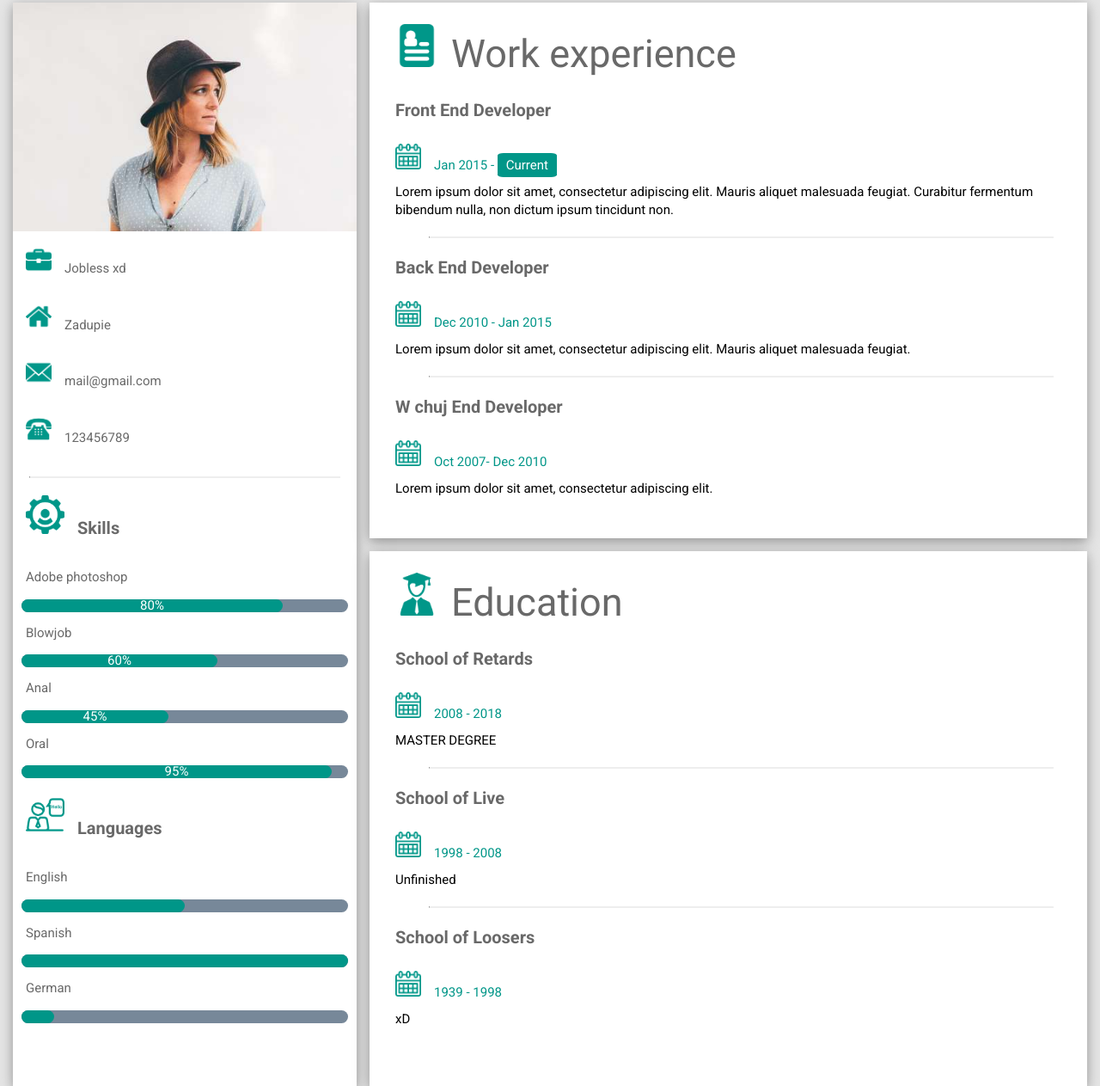
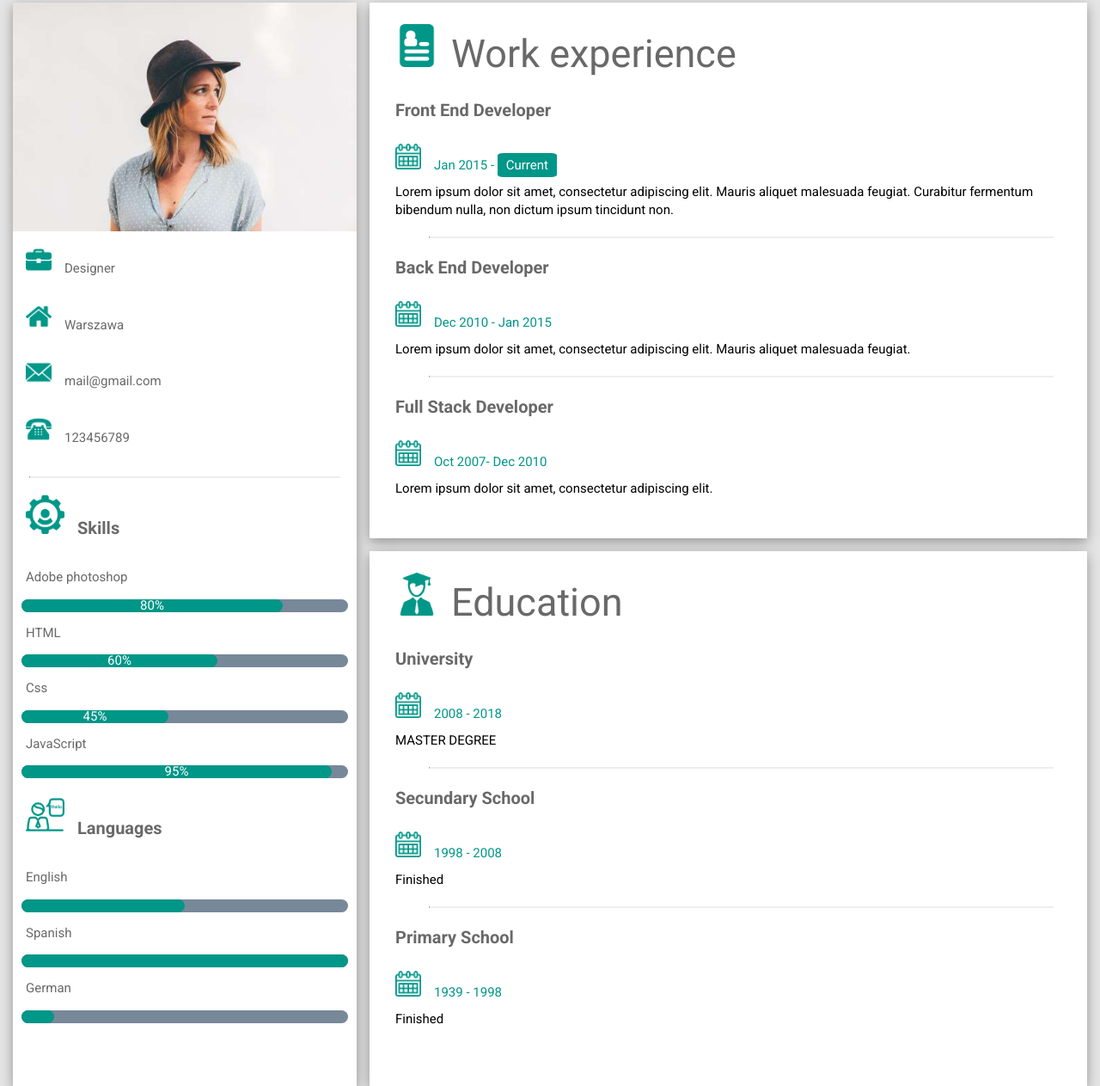
Before and after one commit to RafalStan/Simple-CV, a plain HTML site: page index.html in a window 1280 px wide. Shown: the part 7-1270 px from the top of the page at 86% size. Drawn offline with Linux system fonts and the light colour scheme.

Commit message:
Little change of text

```diff
--- a/index.html
+++ b/index.html
@@ -23,8 +23,8 @@
                     <img src="img/avatar_hat.jpg" style="width: 100%; height: 100%;">
                 </div>
                 <div class="skills">
-                    <p><img class="icon" src="img/briefcase.png">Jobless xd</p>
-                    <p><img class="icon" src="img/Home.png">Zadupie</p>
+                    <p><img class="icon" src="img/briefcase.png">Designer</p>
+                    <p><img class="icon" src="img/Home.png">Warszawa</p>
                     <p><img class="icon" src="img/mail.png">mail@gmail.com</p>
                     <p><img class="icon" src="img/phone.png">123456789</p>
                     <hr class="breakline">
@@ -36,15 +36,15 @@
                     <div class="percentbargrey">
                         <div class="percentbargreen" style="width: 80%">80%</div>
                     </div>
-                    <p class="skill">Blowjob</p>
+                    <p class="skill">HTML</p>
                     <div class="percentbargrey">
                         <div class="percentbargreen" style="width: 60%">60%</div>
                     </div>
-                    <p class="skill">Anal</p>
+                    <p class="skill">Css</p>
                     <div class="percentbargrey">
                         <div class="percentbargreen" style="width: 45%">45%</div>
                     </div>
-                    <p class="skill">Oral</p>
+                    <p class="skill">JavaScript</p>
                     <div class="percentbargrey">
                         <div class="percentbargreen" style="width: 95%">95%</div>
                     </div>
@@ -82,7 +82,7 @@
                     Lorem ipsum dolor sit amet, consectetur adipiscing elit. Mauris aliquet malesuada feugiat.
                 </p>
                 <hr class="breakline">
-                <h3>W chuj End Developer</h3>
+                <h3>Full Stack Developer</h3>
                 <p class="data"><img class="icon" src="img/calendar.png">Oct 2007- Dec 2010</p>
                 <p class="content">
                     Lorem ipsum dolor sit amet, consectetur adipiscing elit.
@@ -92,21 +92,21 @@
             <div class="education">
                 <h1><img class="iconright" src="img/graduate-student-avatar.png">Education</h1>
 
-                <h3>School of Retards</h3>
+                <h3>University</h3>
                 <p class="data"><img class="icon" src="img/calendar.png">2008 - 2018</p>
                 <p class="content">MASTER DEGREE</p>
 
                 <hr class="breakline">
 
-                <h3>School of Live</h3>
+                <h3>Secundary School</h3>
                 <p class="data"><img class="icon" src="img/calendar.png">1998 - 2008</p>
-                <p class="content">Unfinished</p>
+                <p class="content">Finished</p>
 
                 <hr class="breakline">
 
-                <h3>School of Loosers</h3>
+                <h3>Primary School</h3>
                 <p class="data"><img class="icon" src="img/calendar.png">1939 - 1998</p>
-                <p class="content">xD</p>
+                <p class="content">Finished</p>
 
             </div>
         </div>
```
